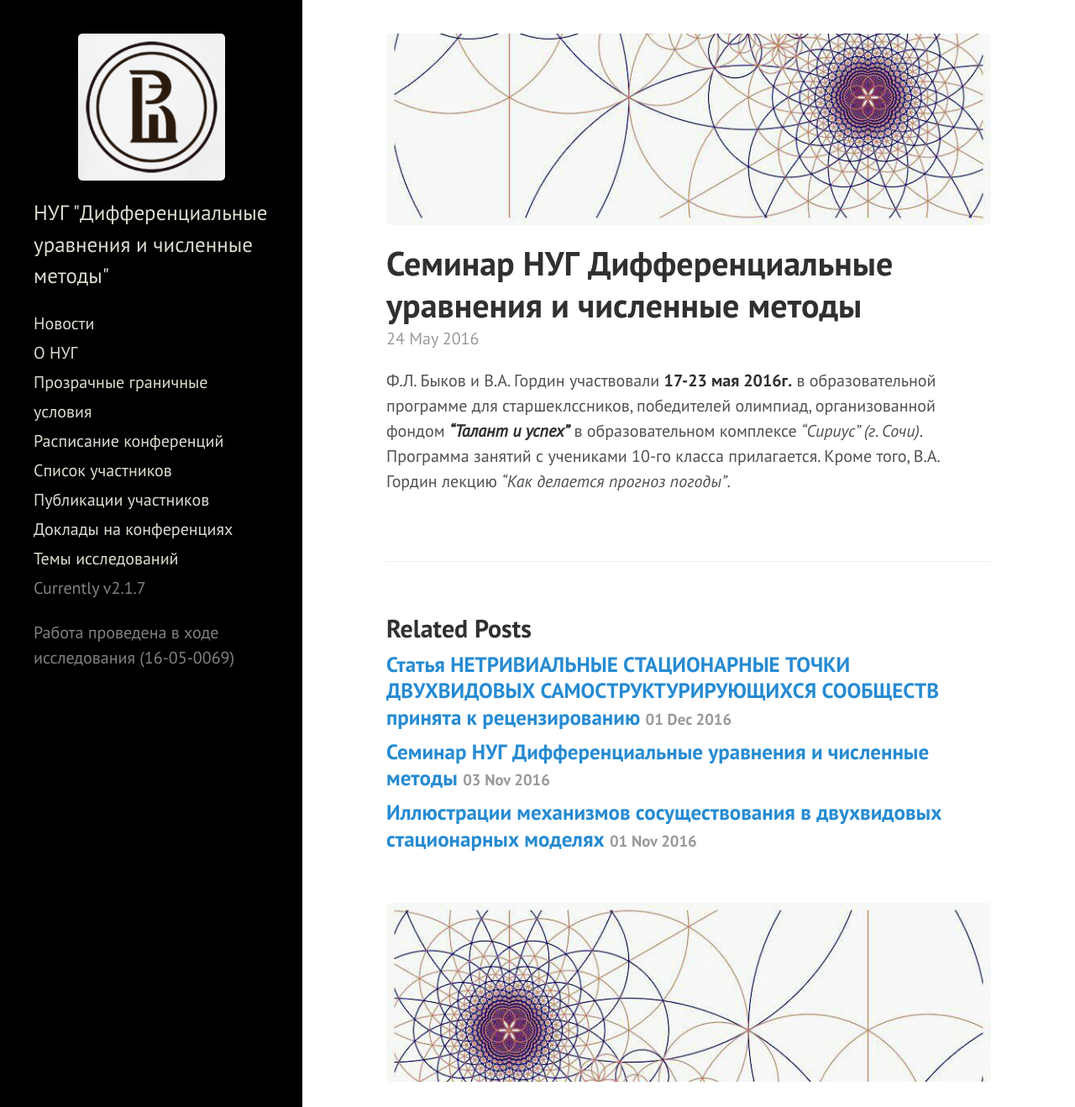
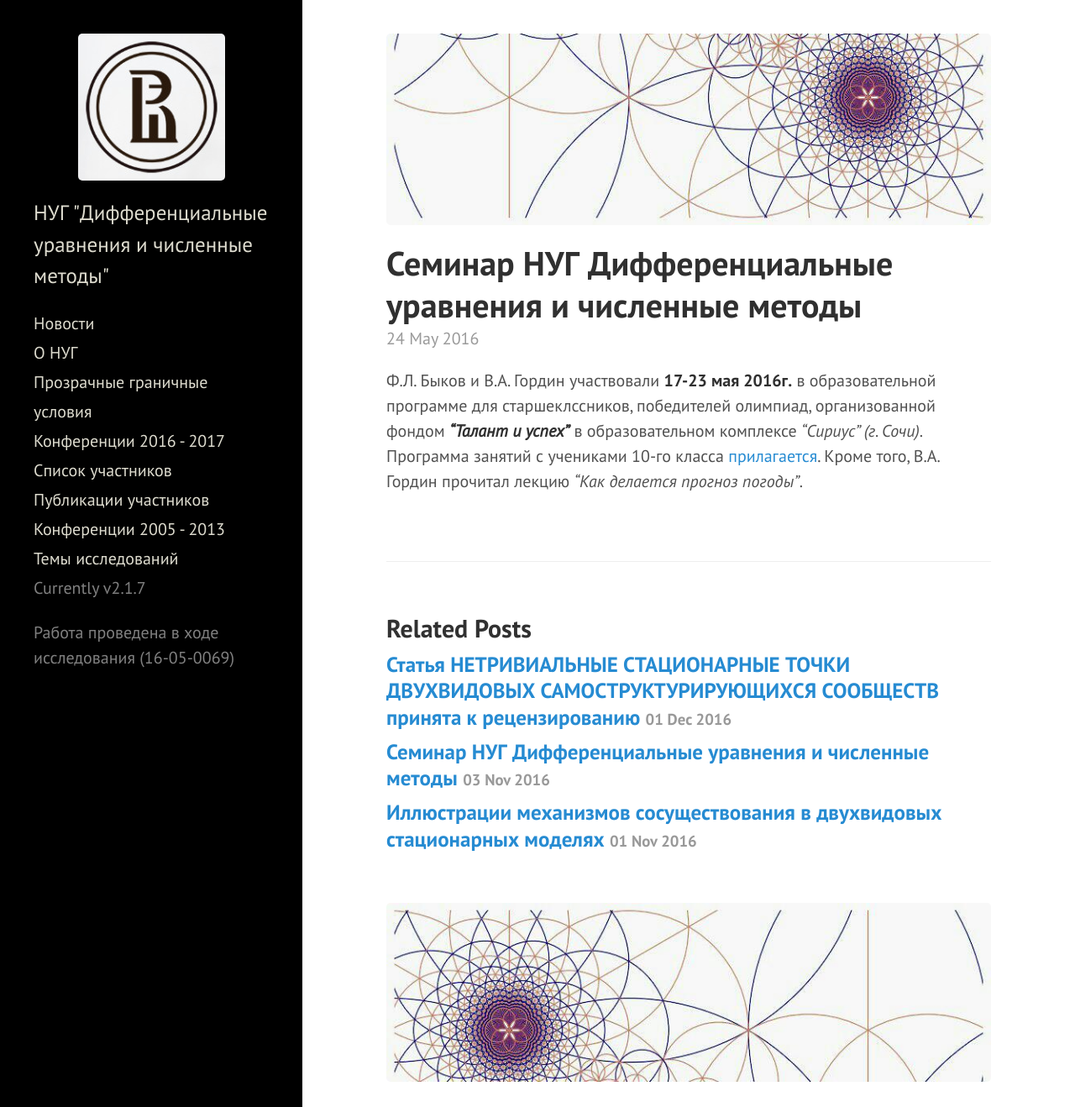
Before and after one commit to hsemmsg/hsemmsg.github.io, a Jekyll site: the page built from _posts/2016-05-24-Gordin-Sochi.md, in a window 1280 px wide and 1318 px high. Shown: the whole window at 84% size. Built offline with Jekyll 4.4.1, drawn with Linux system fonts in a browser that asks for light colours; comment, search, counter and statistics services are not loaded.

Commit message:
New post (paper) and minor fix
Renewed conferece's names, added paper of Gordin and Saharova, added
programm to Sochi

```diff
--- a/_posts/2016-05-24-Gordin-Sochi.md
+++ b/_posts/2016-05-24-Gordin-Sochi.md
@@ -7,4 +7,4 @@ comments: true
 ---
 
 Ф.Л. Быков и В.А. Гордин участвовали **17-23 мая 2016г.** в образовательной программе для старшеклссников, победителей олимпиад, организованной фондом _**"Талант и успех"**_ в образовательном комплексе _"Сириус" (г. Сочи)_.
-Программа занятий с учениками 10-го класса прилагается. Кроме того, В.А. Гордин лекцию _"Как делается прогноз погоды"_.
+Программа занятий с учениками 10-го класса [прилагается](https://www.dropbox.com/s/xfkuir7bpj2wk7s/sochi_programm_for_school.pdf?dl=0). Кроме того, В.А. Гордин прочитал лекцию _"Как делается прогноз погоды"_.
--- a/conferences.md
+++ b/conferences.md
@@ -1,6 +1,6 @@
 ---
 layout: page
-title: Расписание конференций
+title: Конференции 2016 - 2017
 permalink: schedule/
 ---
 
--- a/reports.md
+++ b/reports.md
@@ -1,6 +1,6 @@
 ---
 layout: page
-title: Доклады на конференциях
+title: Конференции 2005 - 2013
 permalink: /reportsconf/
 ---
 
```
Also changed, not shown: _posts/2016-03-01-paper-Gordin-Saharova.md (added, +21 -0 lines).
